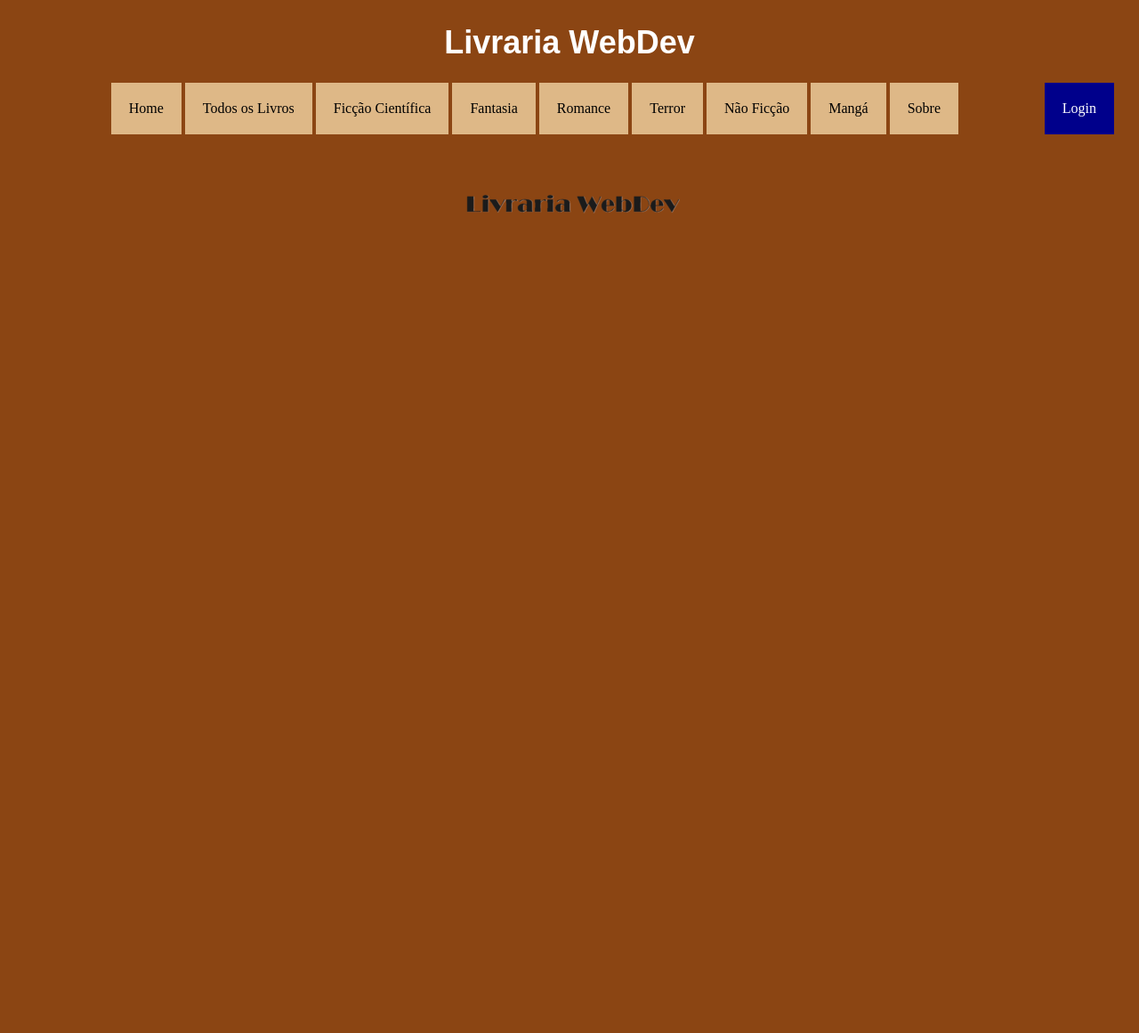
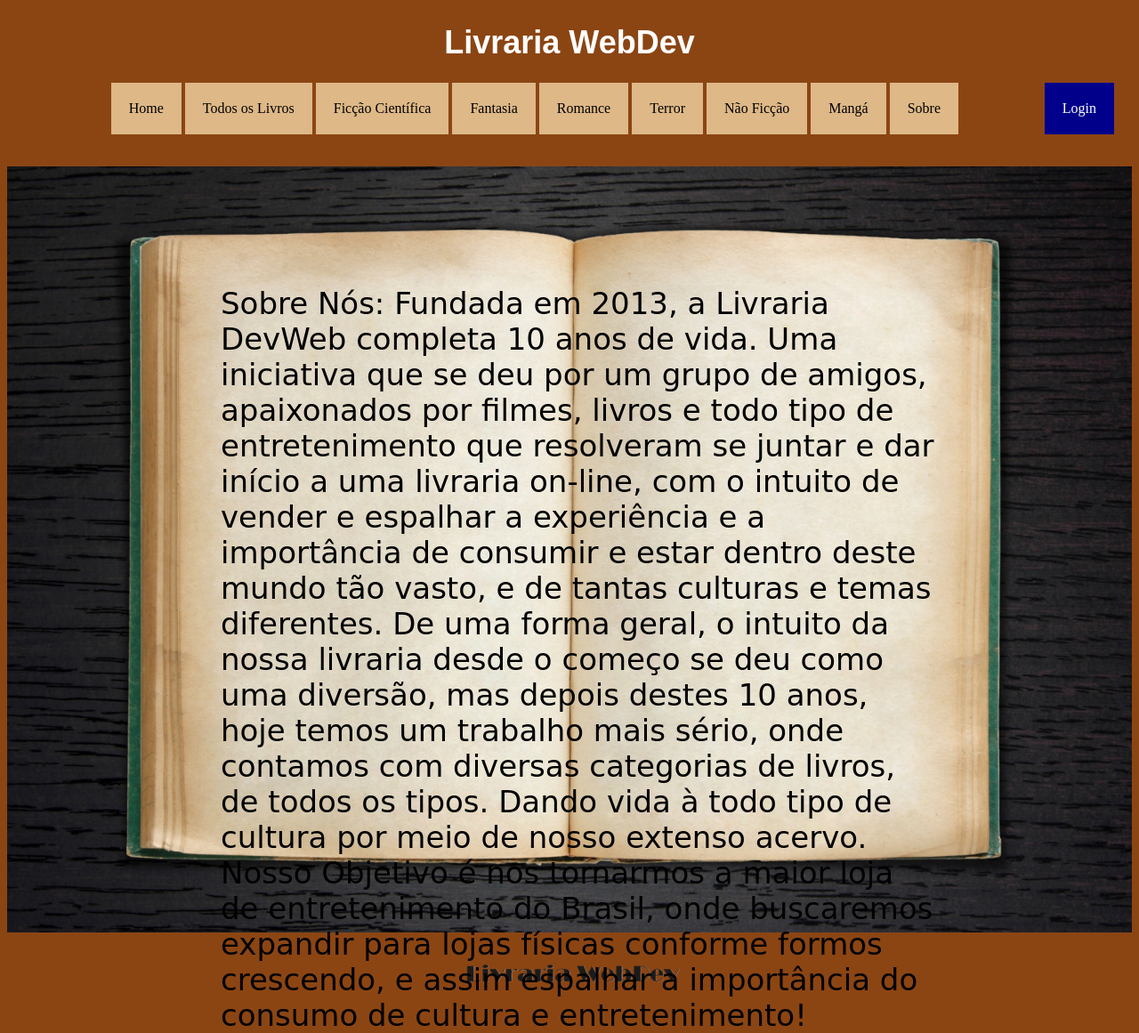
Before and after one commit to ivilavitoria/bookstore, a PHP site: page /Assets/Sobre.html in a window 1280 px wide. Shown: the part 154-1315 px from the top of the page at 89% size. Before the commit the page ends 394 px from the top, so only its background shows below. Run offline with PHP 8.4, Linux system fonts and the light colour scheme.

Commit message:
Add files via upload

```diff
--- a/Assets/Css/style.css
+++ b/Assets/Css/style.css
@@ -110,6 +110,26 @@ footer {
     padding: 20px; /* Espaçamento interno de 20 pixels */
 }
 
+/*Estilo Sobre*/
+.sobrebox {
+  display: inline-block;
+  position: relative;
+}
+.sobrebox img {
+  width: 100%;
+  height: 100%;
+  object-fit: cover;
+}
+.sobrebox p {
+  position: absolute;
+  top: 100px;
+  right: 220px;
+  left: 240px;
+  font-size: 34px;
+  color: black;
+  justify-content: center;
+  font-family: cursive;
+}
 
 /* Estilo do Slideshow */
 .slider {
--- a/Assets/Sobre.html
+++ b/Assets/Sobre.html
@@ -32,6 +32,16 @@
                 </nav>
 
         </header>
+        <div class="sobrebox">
+            <img src="img/livroaberto.jpg" alt="Imagem plano de fundo 'sobre' livraria">
+            <p>Sobre Nós:
+                Fundada em 2013, a Livraria DevWeb completa 10 anos de vida.
+
+                Uma iniciativa que se deu por um grupo de amigos, apaixonados por filmes, livros e todo tipo de entretenimento que resolveram se juntar e dar início a uma livraria on-line, com o intuito de vender e espalhar a experiência e a importância de consumir e estar dentro deste mundo tão vasto, e de tantas culturas e temas diferentes.
+                De uma forma geral, o intuito da nossa livraria desde o começo se deu como uma diversão, mas depois destes 10 anos, hoje temos um trabalho mais sério, onde contamos com diversas categorias de livros, de todos os tipos. Dando vida à todo tipo de cultura por meio de nosso extenso acervo.
+                Nosso Objetivo é nos tornarmos a maior loja de entretenimento do Brasil, onde buscaremos expandir para lojas físicas conforme formos crescendo, e assim espalhar a importância do consumo de cultura e entretenimento!
+            </p>
+        </div>
     </body>
     <footer>
 
```
Also changed, not shown: Assets/img/livroaberto.jpg (added).
